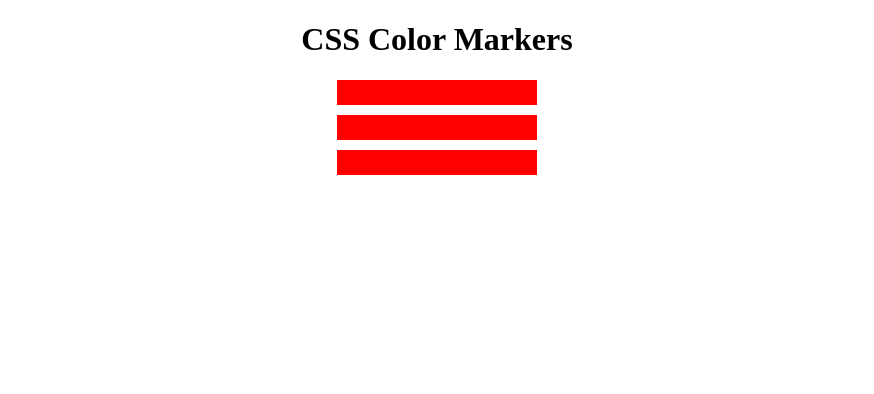
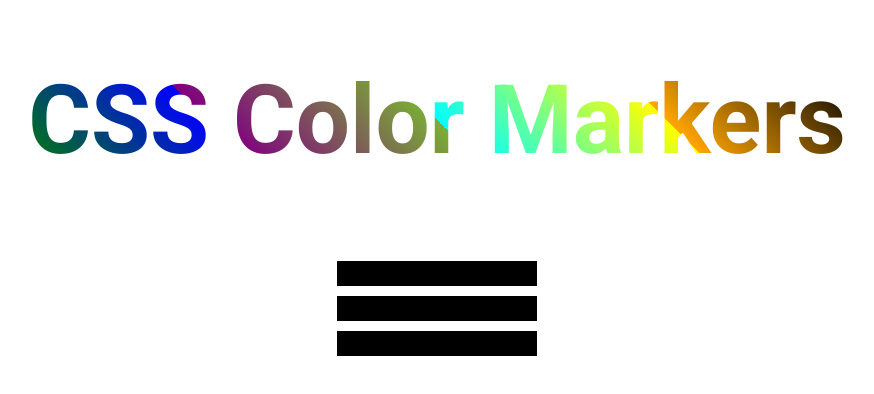
Before and after one commit to SammyT13/freeCodeCamp-projects, a plain HTML site: page color-marker-app/index.html in a window 1280 px wide. Shown: the whole page, without its empty margins (203-1077 px from the left). Drawn offline with Linux system fonts and the light colour scheme.

Commit message:
partially completed project

```diff
--- a/color-marker-app/index.html
+++ b/color-marker-app/index.html
@@ -7,13 +7,13 @@
     <link rel="stylesheet" href="styles.css">
 </head>
 <body>
-    <h1>CSS Color Markers</h1>
+    <h1 class="gradient-text">CSS Color Markers</h1>
     <div class="container">
-        <div class="marker">
+        <div class="marker red">
         </div>
-        <div class="marker">
+        <div class="marker blue">
         </div>
-        <div class="marker">
+        <div class="marker green">
         </div>
     </div>
 </body>
--- a/color-marker-app/styles.css
+++ b/color-marker-app/styles.css
@@ -1,10 +1,87 @@
+@import url('https://fonts.googleapis.com/css2?family=Roboto:ital,wght@0,100;0,300;0,400;0,500;0,700;0,900;1,100;1,300;1,400;1,500;1,700;1,900&display=swap');
+
 h1 {
     text-align: center;
+    font-family: "Roboto", sans-serif;
+    font-weight: bold;
+    font-size: 6em;
+    cursor: pointer;
+}
+
+.gradient-text {
+    /* Fallback: Set a background color */
+    background-color: black;
+
+    /* Create the gradient */
+    background-image: linear-gradient(45deg, red 16.666%, green 16.666%, blue 33.333%, purple 33.333%, rgb(122, 174, 53) 50%, cyan 50%, yellow 66.666%, orange 66.666%, black 83.333%, #ff00ff 83.333%);
+
+    /* Sets the background size and repeat properties */
+    background-size: 100%;
+    background-repeat: repeat;
+
+    /* Uses the text as a mask for the backround.
+        - This will show the gradient as a text color rather than element bg.
+    */
+    background-clip: text;
+    -webkit-text-fill-color: transparent;
+
+    /* Animate the text when loading the element
+        - This animates it on page load when hovering out
+    */
+    animation: rainbow-text-simple-animation-rev 0.75s ease forwards;
+}
+
+.gradient-text:hover {
+    animation: rainbow-text-simple-animation 0.5s ease-in forwards;
+}
+
+/* Move the background and make it smaller. */
+/* Animation shown when entering the page and after the hover animation. */
+@keyframes rainbow-text-simple-animation-rev {
+    0% {
+        background-size: 650%;
+    }
+    40% {
+        background-size: 650%;
+    }
+    100% {
+        background-size: 100%;
+    }
+}
+
+/* Move the background and make it larger. */
+/* Animation shown when hovering over the text. */
+@keyframes rainbow-text-simple-animation {
+    0% {
+        background-size: 100%;
+    }
+    80% {
+        background-size: 650%;
+    }
+    100% {
+        background-size: 650%;
+    }
+}
+
+.container {
+    background-color: rgb(255, 255, 255);
+    padding: 10px 0px;
 }
 
 .marker {
-    background-color: red;
     height: 25px;
     width: 200px;
     margin: 10px auto;
 }
+
+.red {
+    background-color: rgb(0, 0, 0);
+}
+
+.blue {
+    background-color: rgb(0, 0, 0);
+}
+
+.green {
+    background-color: rgb(0, 0, 0);
+}
```
